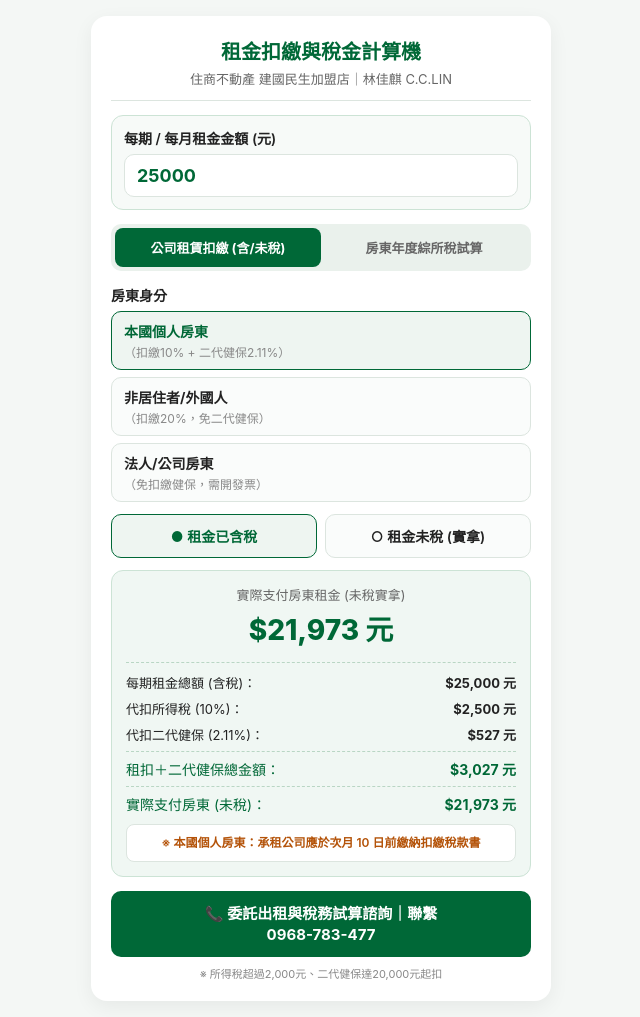
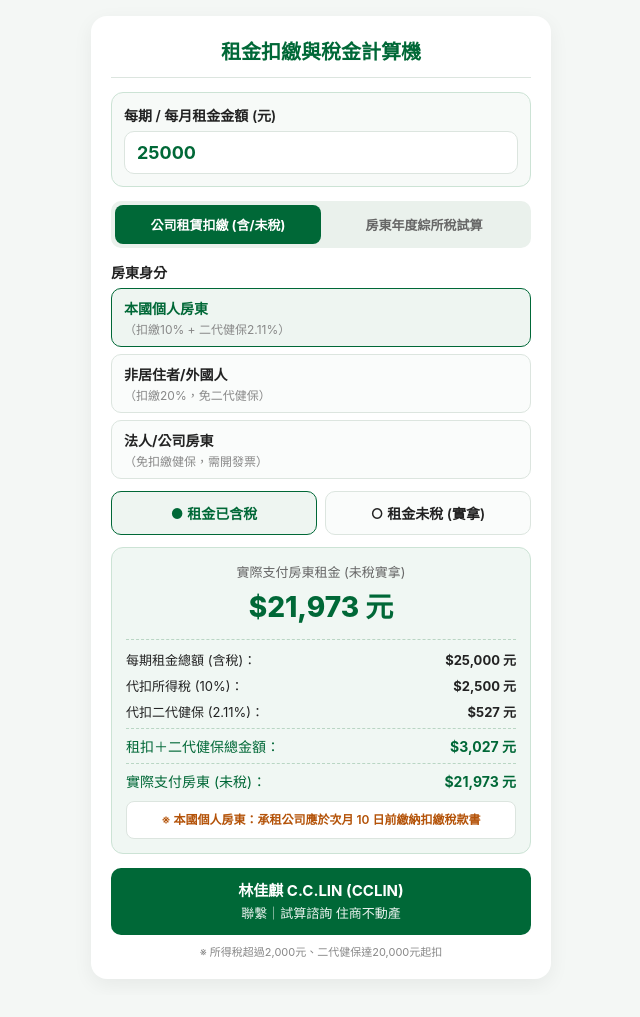
Before and after one commit to ekls9521436/rent-tax, a plain HTML site: page index.html in a window 1280 px wide. Shown: the whole page, without its empty margins (319-959 px from the left). After the commit the page ends 995 px from the top, so only its background shows below. Drawn offline with Linux system fonts and the light colour scheme.

Commit message:
Update index.html

```diff
--- a/index.html
+++ b/index.html
@@ -3,14 +3,14 @@
 <head>
 <meta charset="UTF-8">
 <meta name="viewport" content="width=device-width, initial-scale=1.0">
-<title>租金扣繳與稅金計算機｜住商不動產 林佳麒 C.C.LIN</title>
+<title>租金扣繳與稅金計算機｜林佳麒 C.C.LIN (CCLIN)｜住商不動產</title>
 <style>
 :root{--p:#006837;--bg:#f4f7f5;--c:#fff;--t:#222;--m:#666;--b:#dce5df}
 *{box-sizing:border-box;font-family:-apple-system,"Noto Sans TC",sans-serif;-webkit-tap-highlight-color:transparent}
 body{margin:0;padding:16px;background:var(--bg);color:var(--t);display:flex;justify-content:center}
 .box{width:100%;max-width:460px;background:var(--c);border-radius:16px;padding:20px;box-shadow:0 6px 20px rgba(0,0,0,.06)}
 .hd{text-align:center;border-bottom:1px solid var(--b);padding-bottom:12px;margin-bottom:14px}
-.hd h1{margin:0;font-size:20px;color:var(--p)}.hd p{margin:4px 0 0;font-size:13px;color:var(--m)}
+.hd h1{margin:0;font-size:20px;color:var(--p)}
 .tabs{display:grid;grid-template-columns:1fr 1fr;background:#eaf1ec;padding:4px;border-radius:10px;margin-bottom:14px}
 .tab{text-align:center;padding:10px 4px;font-size:13px;font-weight:700;border-radius:8px;cursor:pointer;color:var(--m);user-select:none}
 .tab.on{background:var(--p);color:#fff}
@@ -35,7 +35,9 @@ input,select{width:100%;padding:10px 12px;font-size:16px;border:1px solid var(--
 .dr{display:flex;justify-content:space-between}.dr span:last-child{font-weight:700}
 .hl{border-top:1px dashed #b9d6c4;padding-top:7px;color:var(--p);font-size:14px}
 .tip{margin-top:10px;padding:9px 10px;background:#fff;border-radius:8px;font-size:12px;color:#333;line-height:1.5;border:1px solid var(--b)}
-.btn{display:block;width:100%;text-align:center;margin-top:14px;padding:12px;background:var(--p);color:#fff;text-decoration:none;font-weight:700;font-size:15px;line-height:1.4;border-radius:10px}
+.btn{display:block;width:100%;text-align:center;margin-top:14px;padding:12px;background:var(--p);color:#fff;text-decoration:none;font-weight:700;font-size:15px;line-height:1.45;border-radius:10px;transition:background .2s}
+.btn:hover{background:#00522b}
+.btn-sub{display:block;font-size:13px;font-weight:500;opacity:.92;margin-top:2px}
 .nt{text-align:center;font-size:11px;color:#888;margin-top:8px}
 </style>
 </head>
@@ -43,7 +45,6 @@ input,select{width:100%;padding:10px 12px;font-size:16px;border:1px solid var(--
 <div class="box">
   <div class="hd">
     <h1>租金扣繳與稅金計算機</h1>
-    <p>住商不動產 建國民生加盟店｜林佳麒 C.C.LIN</p>
   </div>
 
   <div class="top-rent">
@@ -141,7 +142,10 @@ input,select{width:100%;padding:10px 12px;font-size:16px;border:1px solid var(--
     </div>
   </div>
 
-  <a href="tel:0968783477" class="btn">📞 委託出租與稅務試算諮詢｜聯繫<br>0968-783-477</a>
+  <a href="https://ekls9521436.github.io/" class="btn">
+    林佳麒 C.C.LIN (CCLIN)
+    <span class="btn-sub">聯繫｜試算諮詢 住商不動產</span>
+  </a>
   <div class="nt">※ 所得稅超過2,000元、二代健保達20,000元起扣</div>
 </div>
 <script>
```
